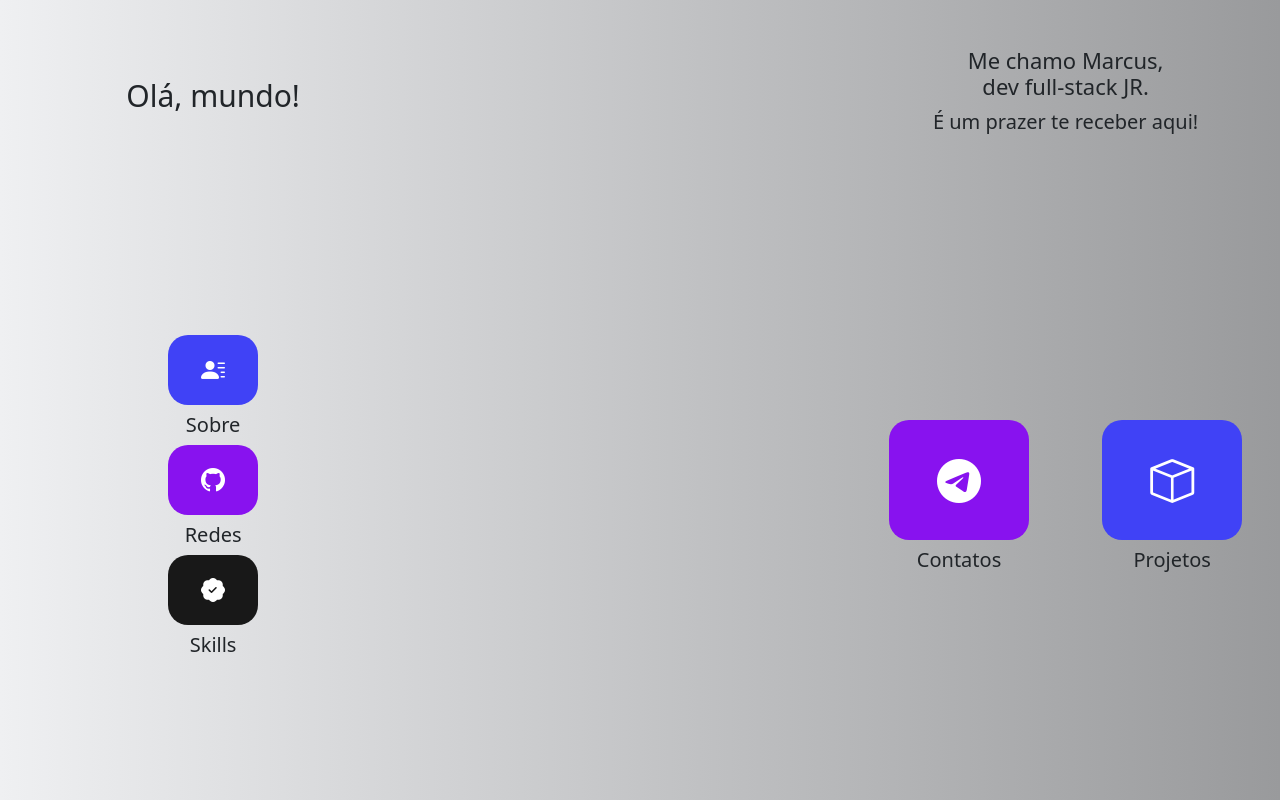
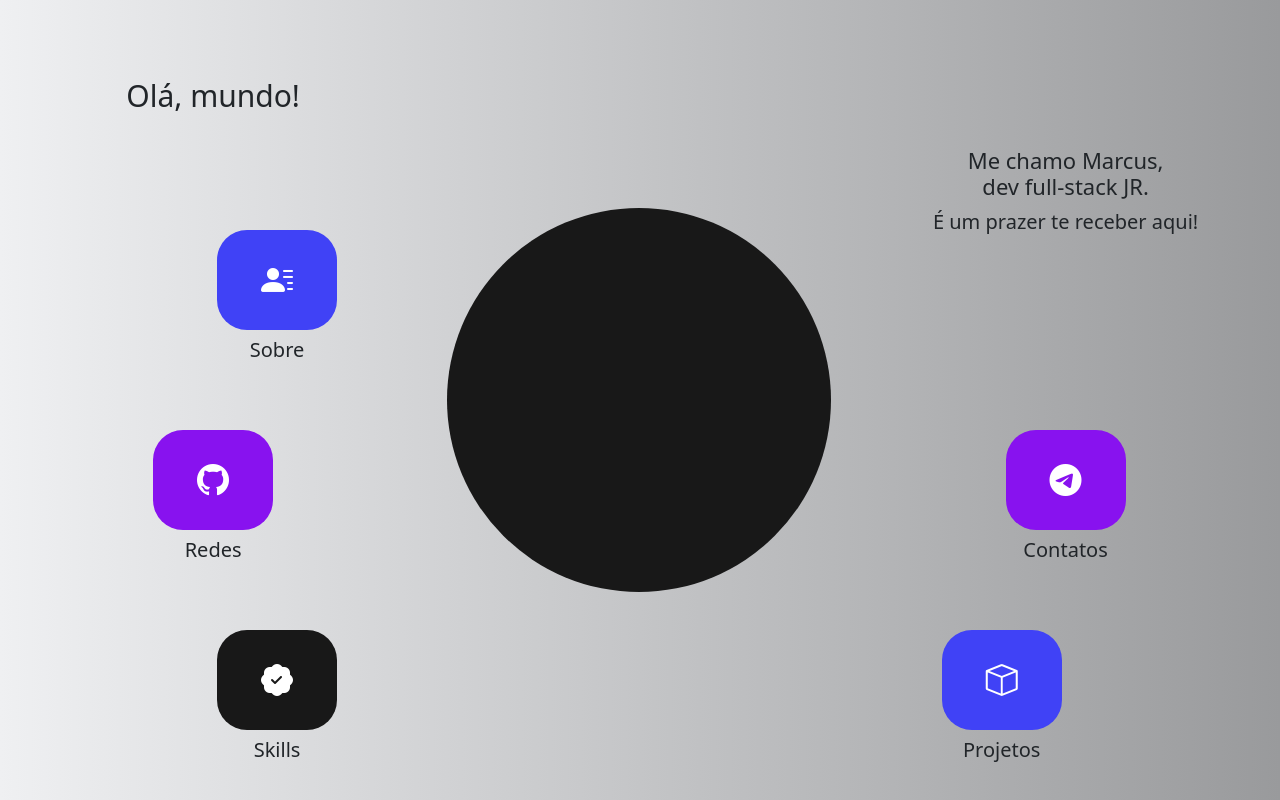
Before and after one commit to Marcus1Vinicius/portif-lio, a Django app: page / in a window 1280 px wide. Run offline with Django 5.2, Linux system fonts and the light colour scheme; data that the repository does not hold is empty; some web fonts are replaced.

Commit message:
tela de pc finalizada

```diff
--- a/meus_static/css/style.css
+++ b/meus_static/css/style.css
@@ -150,17 +150,58 @@ p{
         text-align: center;
     }
 
-    .coluna-1{
+    .terceira-linha{
+        display: grid;
+        grid-template-rows: 1fr 1fr;
+        align-items: center;
+        justify-content: stretch;
+        text-align: center;
+    }
+
+    .coluna-1, .botoes-contato-projetos{
         display: flex;
         flex-direction: column;
         align-items: center;
-        justify-content: center;
+        justify-content: space-around;
         text-align: center;
+        height: 100%;
+    }
+
+    .botao-sobre-mim, .botao-skills{
+        margin-left: 30%;
+    }
+
+    .botao-projetos{
+        margin-right: 30%;
     }
 
 
+    .botoes_icon, .botoes_maiores{
+        border-radius: 30px;
+        border: none;
+        width: 120px;
+        height: 100px;
+    }
+
+    .icones, .icones-maiores{
+        font-size: 4vh;
+        color: white;
+    }
+
+    .circulo_black{
+        background-color: #181818;
+        width: 30vw;
+        height: 30vw;
+        border-radius: 100%;
+        z-index: 1;
+        position: absolute;
+    }
+
+    .soprepor{
+        z-index: 2;
+        position: relative;
+    }
 }
-
 /* tela de tablet */
 @media (min-width:768px){
 
--- a/usuario/templates/index.html
+++ b/usuario/templates/index.html
@@ -49,12 +49,12 @@
 
         <div class="segunda-linha">
 
-            <div>
+            <div class="circulo_black">
                 <!-- circulo black -->
             </div>
             {% for usuario in usuarios %}
             <div class="minha-imagem">
-                <img src="/media/{{usuario.foto}}" alt="Marcus Vinicius dev full-stack">
+                <img class="soprepor" src="/media/{{usuario.foto}}" alt="Marcus Vinicius dev full-stack">
             </div>
             {% endfor %}
         </div>
```
